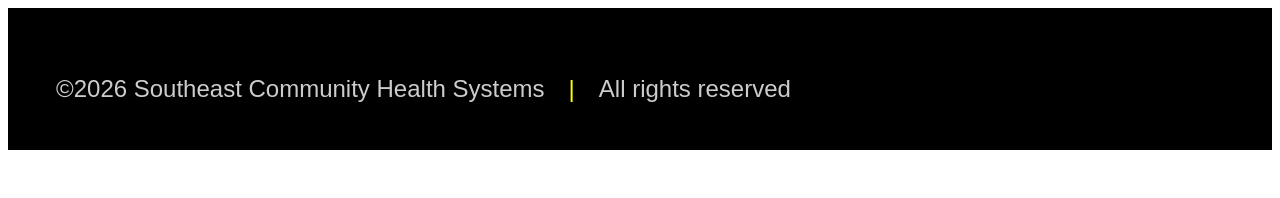
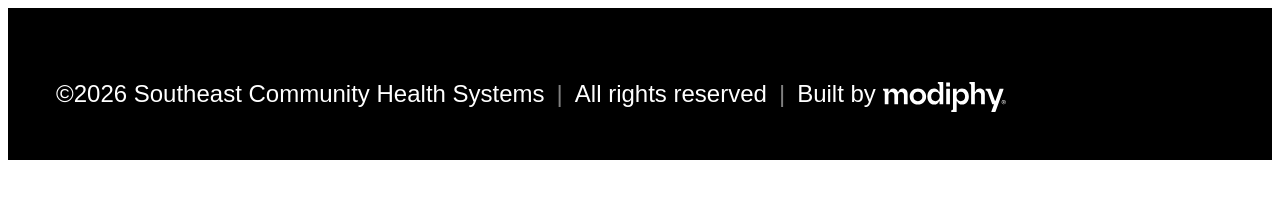
Before and after one commit to modiphy/copyright, a website: page index.html in a window 1280 px wide. Drawn offline with Linux system fonts and the light colour scheme.

Commit message:
logo link

```diff
--- a/index.html
+++ b/index.html
@@ -17,19 +17,8 @@
 <!-- <script src="https://cdn.jsdelivr.net/gh/modiphy/copyright@latest/dist/index.js"></script> -->
 
 <script>
-//  addCopyright('#modiphy-copyright',{
-//   companyName: 'Cancare, Inc.'
-//  })
  addCopyright('#modiphy-copyright-custom',{
   companyName: 'Southeast Community Health Systems',
-  color: '#ccc', // inherit
-  logoColor: '#fff', // currentColor
-  logoHoverColor: '#f00', // currentColor
-  logoHeight: '1.5em', // 1.25em
-  logoMargin: '0.25em 0 0 0.3em', // '0.25em 0 0 0.3em',
-  pipeColor: '#ff0', // inherit
-  pipeOpacity: 1, // 0.5
-  pipeMargin: '0 1em', // 0 0.5em
-  hideBuiltBy: true,
+  logoUrl: 'https://www.modiphy.com/clerks',
  })
 </script>
--- a/package.json
+++ b/package.json
@@ -1,7 +1,7 @@
 {
   "private": false,
   "name": "@modiphy/copyright",
-  "version": "0.1.5",
+  "version": "0.1.6",
   "description": "Reusable copyright with year and Modiphy logo",
   "main": "dist/index.js",
   "scripts": {
--- a/src/core/copyright.js
+++ b/src/core/copyright.js
@@ -16,8 +16,7 @@ export default class Copyright {
     this.container = document.querySelector(this.selector)
     // get domain name from window.location.href
     this.domainName = window.location.href.split('/')[2]
-
-    this.logoLinkUrl = `https://www.modiphy.com?utm_campaign=copyright_footer&utm_content=${this.domainName}`
+    this.logoLinkUrl = `${this.settings.logoUrl}?utm_campaign=copyright_footer&utm_content=${this.domainName}`
 
     this.currentYear = new Date().getFullYear()
     this.companyName = this.settings.companyName
--- a/src/core/defaults.js
+++ b/src/core/defaults.js
@@ -12,6 +12,12 @@ export default {
    * @type {String}
    */
   companyName: 'Company Name, LLC',
+  /**
+   * URL to link the logo to.
+   *
+   * @type {String}
+   */
+  logoUrl: 'https://www.modiphy.com',
   /**
    * Should be any acceptable CSS color value. Hex, RGB, RGBA, HSL, HSLA, etc.
    * default is 'currentColor' which will inherit the color of the parent element.
```
Also changed, not shown: dist/index.js.
